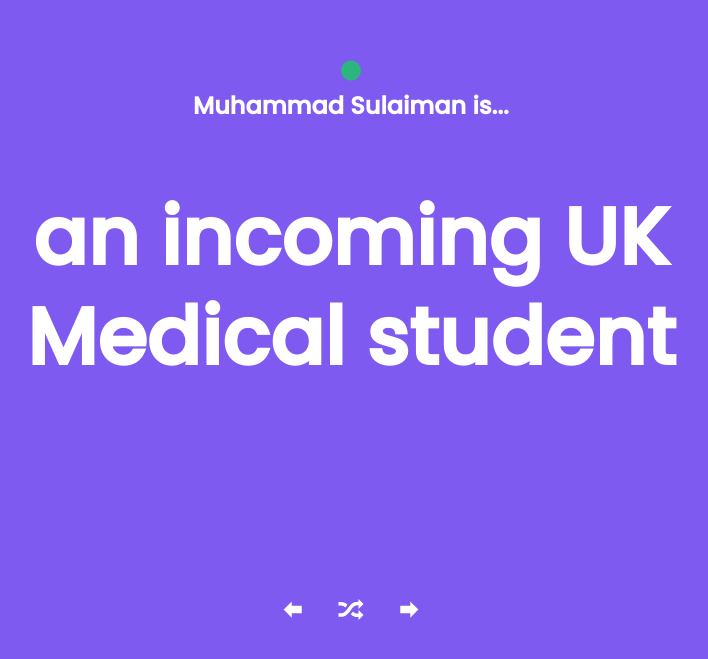
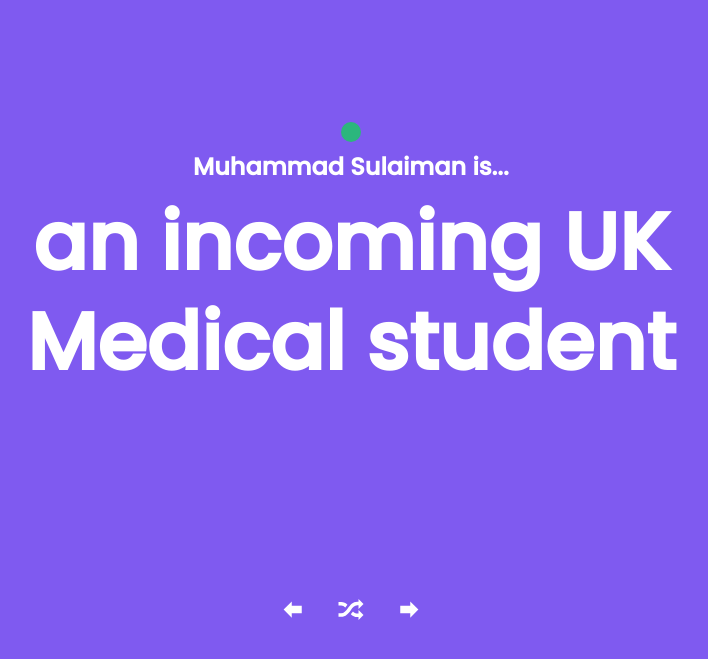
Before and after one commit to mslmn/Personal-Site, a plain HTML site: page index.html in a window 1280 px wide. Shown: the part 143-802 px from the top of the page, without its empty margins (289-997 px from the left). Drawn offline with Linux system fonts and the light colour scheme.

Commit message:
final touches

```diff
--- a/style.css
+++ b/style.css
@@ -1,14 +1,15 @@
+* {
+  margin: 0;
+  padding: 0;
+}
+
 body {
   font-family: "Poppins", sans-serif;
   font-size: 24px;
   line-height: 1.25;
-
   background-color: #7f5af0;
-
   color: #ffffff;
-
   height: 100vh;
-
   transition: background-color 0.5s;
 }
 
@@ -55,11 +56,9 @@ footer {
   left: 0;
   width: 100%;
   padding: 30px 0 30px 0;
-
   display: flex;
   justify-content: center;
   align-items: center;
-  flex-shrink: 1;
 }
 
 footer svg {
```
Also changed, not shown: index.html (+0 -4 lines).
